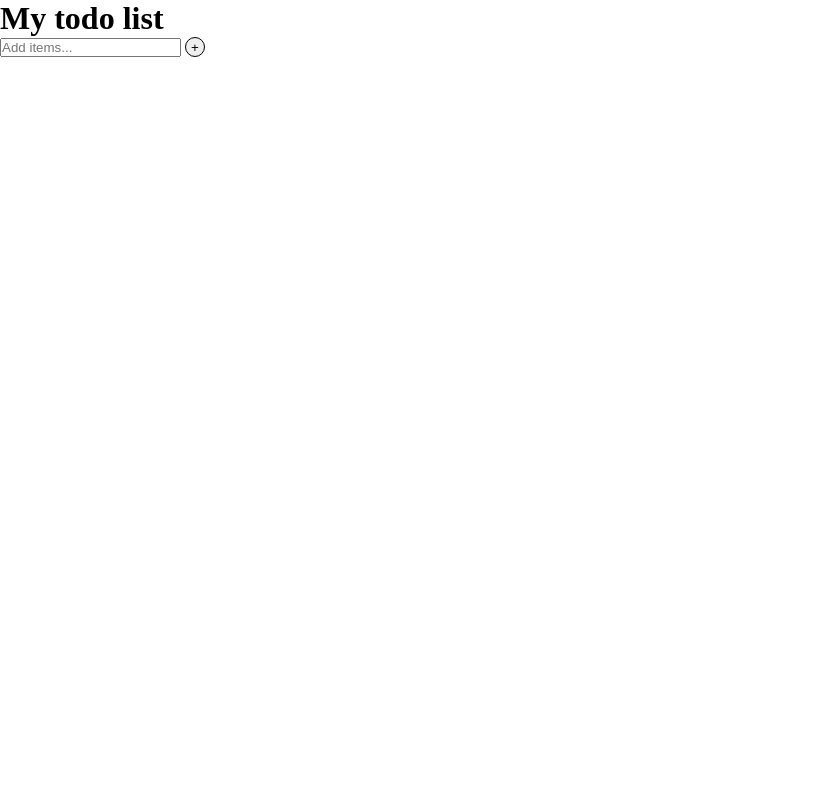
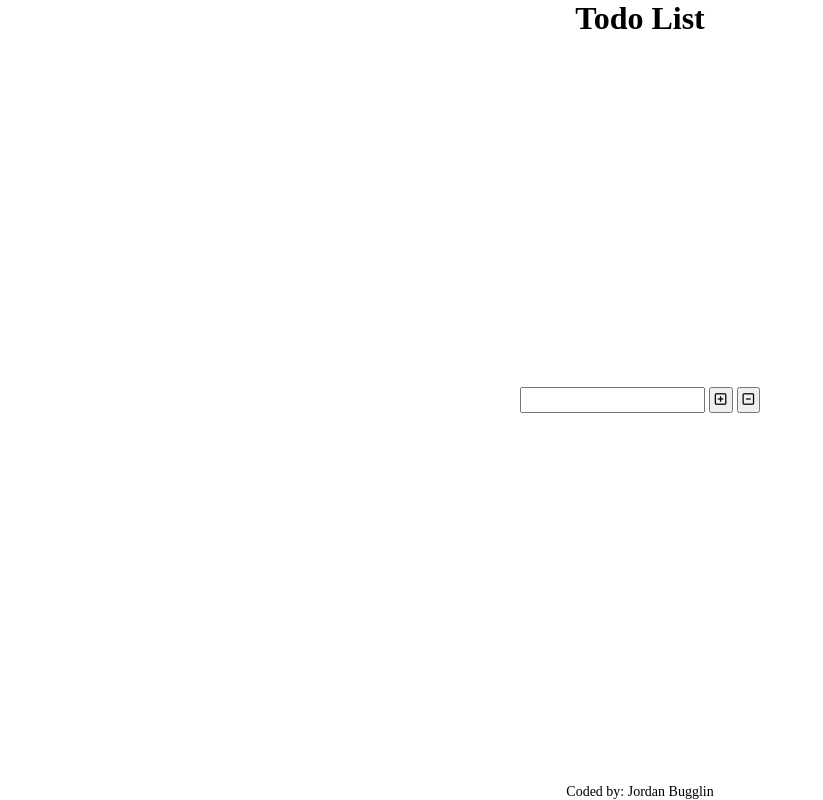
Before and after one commit to Jbugglin/basic-todo, a plain HTML site: page index.html in a window 1280 px wide. Shown: the whole page, without its empty margins (0-823 px from the left). Drawn offline with Linux system fonts and the light colour scheme.

Commit message:
Update
Revamped

```diff
--- a/index.html
+++ b/index.html
@@ -3,29 +3,40 @@
 <head>
     <meta charset="UTF-8">
     <meta name="viewport" content="width=device-width, initial-scale=1.0">
+    <meta name="description" content="A Very basic todo list">
 
     <link rel="stylesheet" href="style.css">
-    <title>Basic To-do</title>
+    <title>To-do</title>
 </head>
 <body>
-    <main>
+    <header>
+        <h1>Todo List</h1>
+    </header>
+
+    <main id="main-container">
         <div class="container">
-            <div class="header">
-                <h1>My todo list</h1>
+            <div class="input-section">
+                <input type="text" name="userInput" id="userInput" maxlength="32">
+
+                <button class="btn" id="submit-btn" onclick="addNoteToList()">
+                    <i class="fa-regular fa-square-plus"></i>
+                </button>
+
+                <button class="btn" id="clear-btn" onclick="clearInput()">
+                    <i class="fa-regular fa-square-minus"></i>
+                </button>
             </div>
 
-            <div class="todo-body">
-                <input type="text" id="todoText" class="todo-input" placeholder="Add items...">
-                <button onclick="AddListItem()"> + </button>
-            </div>
-
-            <div class="todo-list-container">
-                <ul id="list-items" class="list-items"></ul>
+            <div class="note-section">
+                <ul id="note-container"></ul>
             </div>
         </div>
     </main>
 
 
+    <footer>
+        <span>Coded by: Jordan Bugglin</span>
+    </footer>
     <script src="./noteAction.js"></script>
     <script src="https://kit.fontawesome.com/1e81cf774a.js" crossorigin="anonymous"></script>
 </body>
--- a/noteAction.js
+++ b/noteAction.js
@@ -1,6 +1,26 @@
+// As basic as can be...
 // Create | Read | Update | Delete
 
-// Create
-function AddListItem() {
+// Adds input li to ul on click
+function addNoteToList(){
+    //Get the ul container
+    let ul = document.getElementById('note-container');
+    //Get the user input value
+    let userInputValue = document.getElementById('userInput').value;
+    //Create li for the note
+    let li = document.createElement('li');
+    //Create the edit and delete buttons
+    createEditBtn();
+    createDeleteBtn();
+    //Assign the user input to the li element
+    li.innerHTML = userInputValue;
+    //Append the li element to the ul
+    ul.appendChild(li);
+}
 
-}
+function createEditBtn (){}
+
+function createDeleteBtn(){}
+
+// Deletes input on click
+function clearInput(){}
--- a/style.css
+++ b/style.css
@@ -13,18 +13,45 @@ html, body {
     height: 100dvh;
 }
 
-button {
-    width: 20px;
-    height: 20px;
-    border-radius: 50%;
-    border: 1px solid black;
+body {
+    position: relative;
+    display: flex;
+    flex-direction: column;
+    justify-content: center;
+    align-items: center;
 }
 
-li {
+header, main, footer {
+    width: 100%;
+    display: flex;
+    justify-content: center;
+    align-items: center;
+}
+
+header {
+    position: absolute;
+    top: 0;
+}
+
+.input-section {
     display: flex;
 }
 
-img {
-    width: 16px;
-    height: auto;
+.btn {
+    display: flex;
+    justify-content: center;
+    align-items: center;
+    padding: 0.25rem;
+    margin: 0rem 0.125rem 0rem 0.125rem;
 }
+
+input {
+    padding: 0.125rem;
+    margin: 0rem 0.125rem;
+}
+
+footer {
+    position: absolute;
+    bottom: 0;
+    font-size: 0.875rem;
+}
```
Also changed, not shown: notes.txt.
